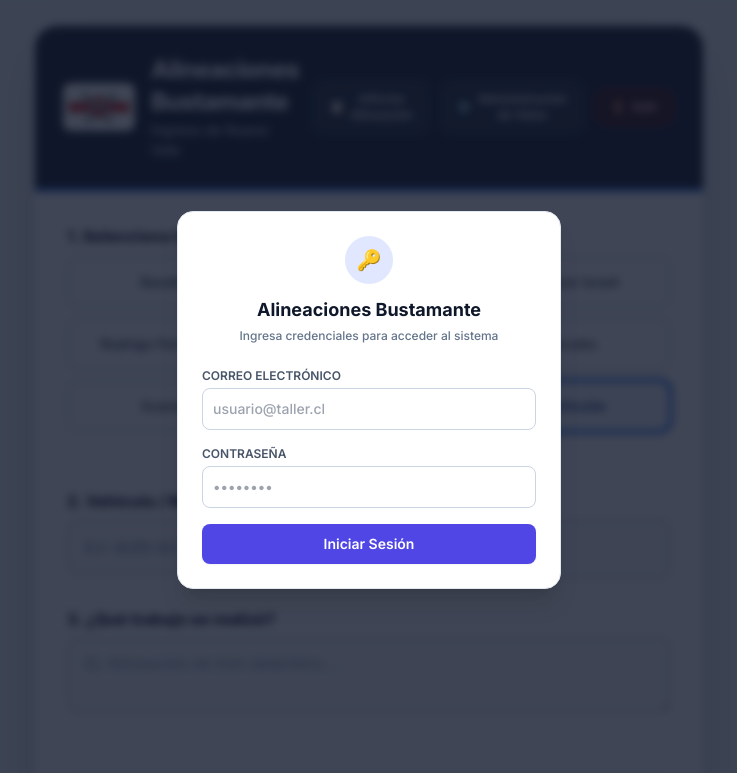
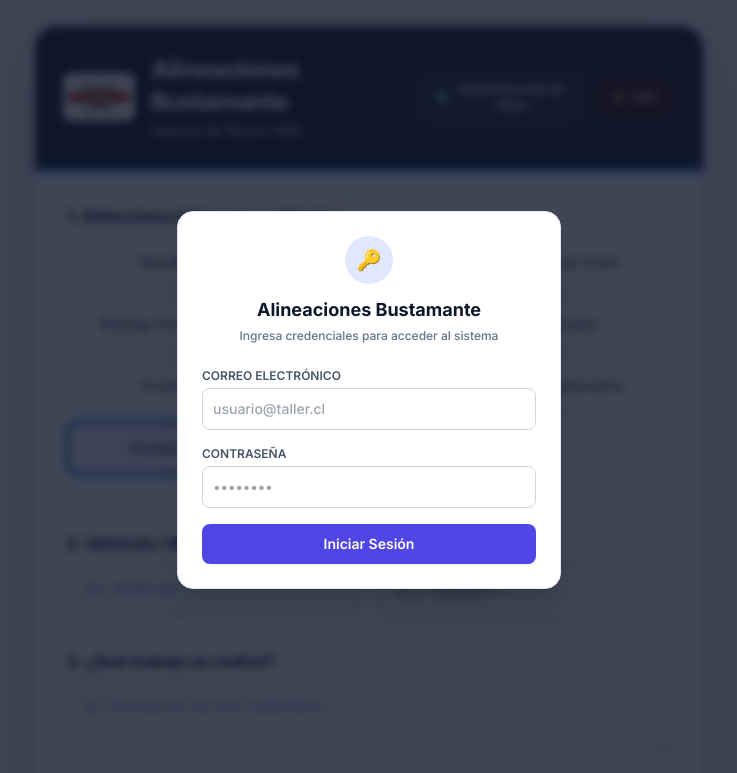
Before and after one commit to mrschulz1/ValesServicios, a plain HTML site: page index.html in a window 1280 px wide. Shown: the top 773 px of the page, without its empty margins (271-1008 px from the left). Drawn offline with nearby package versions, Linux system fonts and the light colour scheme; some packages are replaced by stand-ins of ours; a script that the page names is missing.

Commit message:
modificacion visual y estados de pago para credito empresa

```diff
--- a/index.html
+++ b/index.html
@@ -61,10 +61,7 @@
     <!-- Botones de Navegación Ordenados -->
     <div class="flex flex-col sm:flex-row items-stretch sm:items-center gap-2.5 w-full md:w-auto">
 
-      <a href="informe.html" class="inline-flex items-center justify-center gap-1.5 px-4 py-2.5 text-xs font-bold text-slate-200 bg-slate-800 border border-slate-700 rounded-xl hover:bg-slate-700 hover:text-white transition-all text-center">
-        <span>📋</span>
-        <span>Informe Alineación</span>
-      </a>
+
 
       <a href="admin.html" class="inline-flex items-center justify-center gap-1.5 px-4 py-2.5 text-xs font-bold text-slate-200 bg-slate-800 border border-slate-700 rounded-xl hover:bg-slate-700 hover:text-white transition-all text-center">
         <span>⚙️</span>
@@ -130,6 +127,13 @@
             <input type="radio" name="empresa_option" value="Incubo" class="sr-only">
             <div class="radio-content p-3.5 rounded-xl border-2 border-slate-300 text-center text-sm font-semibold text-slate-700 transition-all">
               Incubo
+            </div>
+          </label>
+
+          <label class="radio-card cursor-pointer">
+            <input type="radio" name="empresa_option" value="Urrutia" class="sr-only">
+            <div class="radio-content p-3.5 rounded-xl border-2 border-slate-300 text-center text-sm font-semibold text-slate-700 transition-all">
+              Urrutia
             </div>
           </label>
 
```
